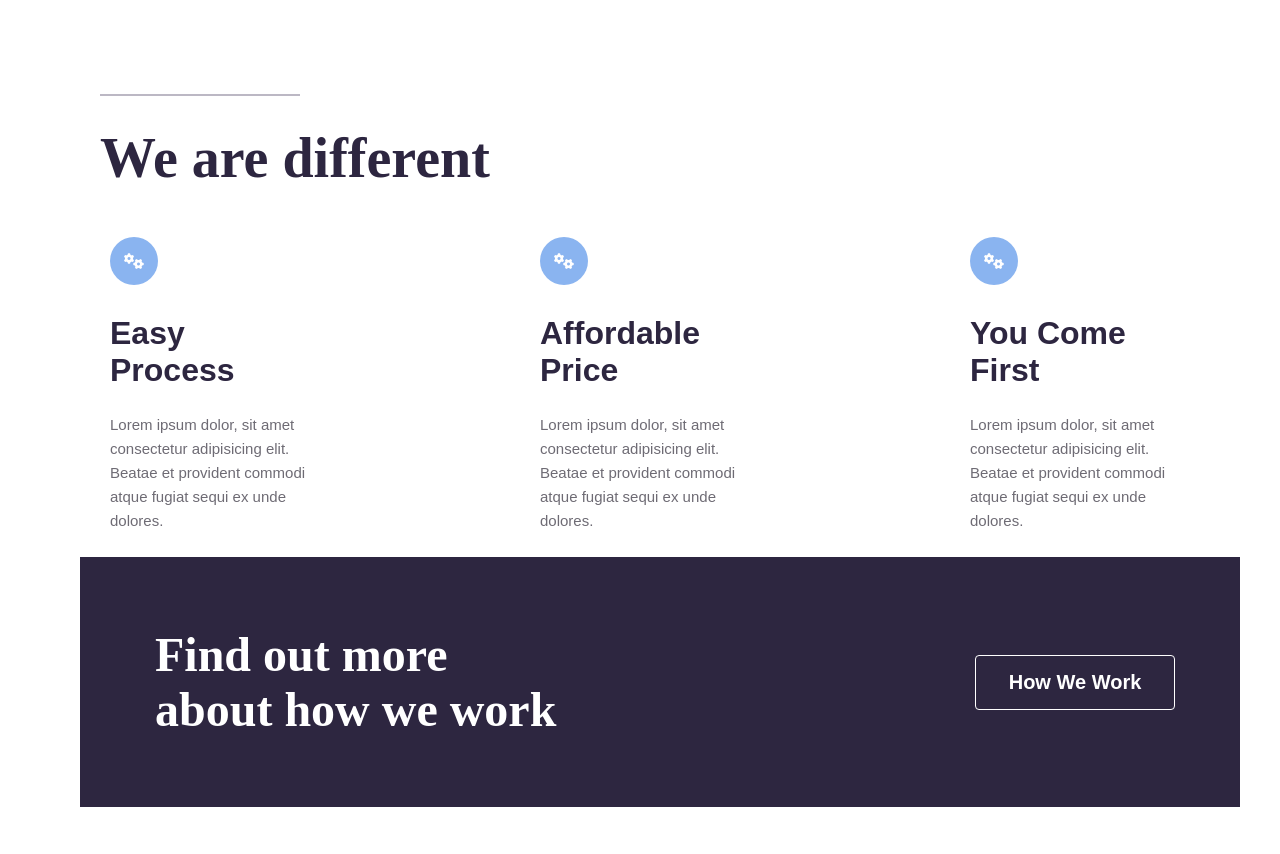
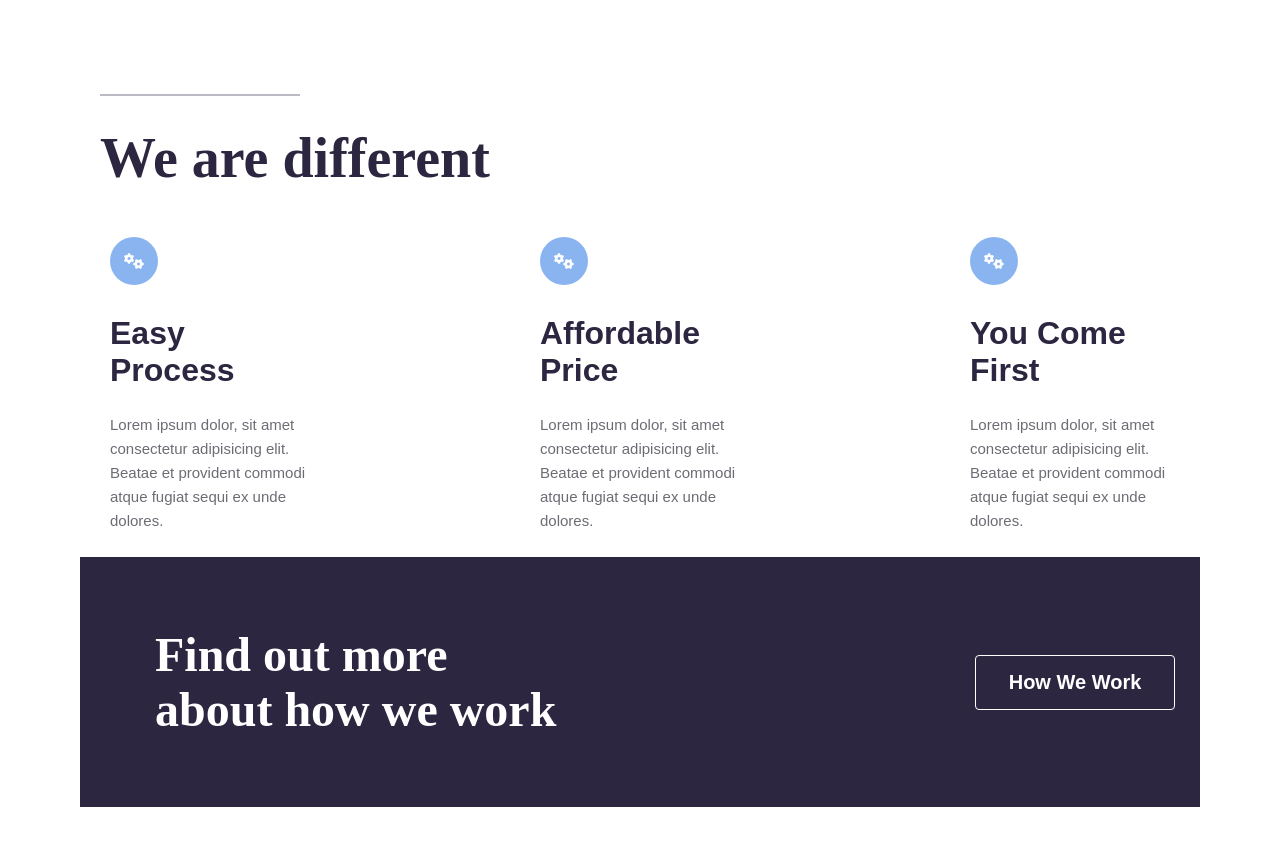
Before and after one commit to Akashkumar51/Home-Page-Design-HTML-CSS-, a plain HTML site: page index.html in a window 1280 px wide. Shown: the part 1197-2051 px from the top of the page. Drawn offline with Linux system fonts and the light colour scheme.

Commit message:
remove width in foot class css

```diff
--- a/style.css
+++ b/style.css
@@ -239,7 +239,6 @@ a{
     justify-content: space-between;
     margin-left: 80px;
     margin-right: 80px;
-    width: 1160px;
 }
 
 .foottext{
```
